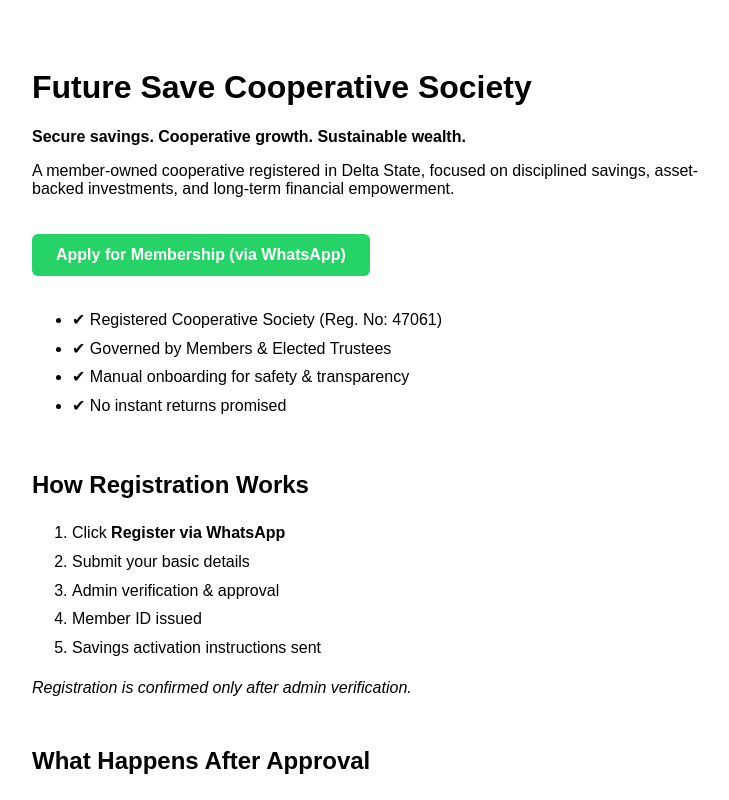
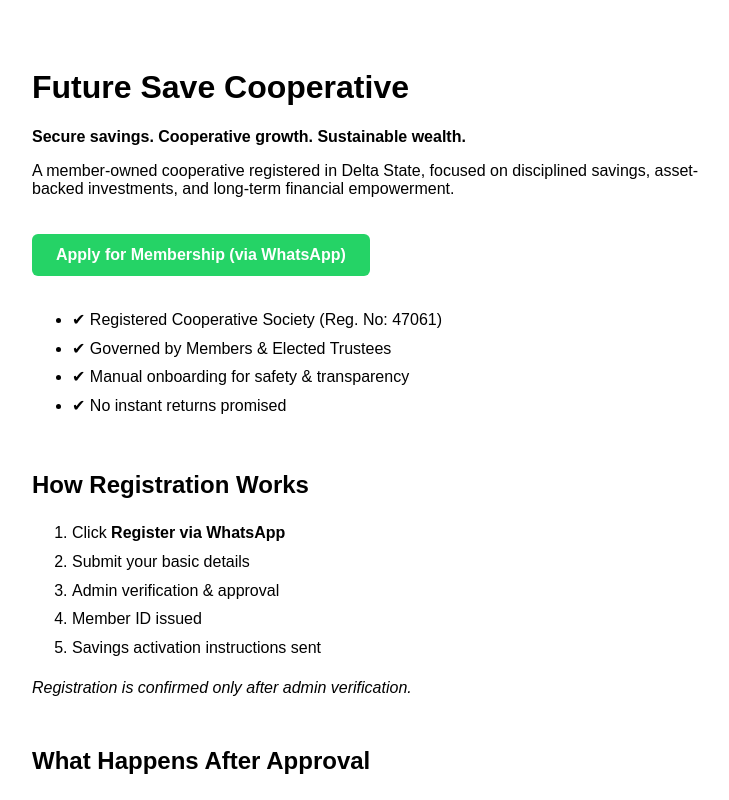
Before and after one commit to futuresavecooperative-bit/futuresavecooperative-website, a Next.js app: page / in a window 1280 px wide. Shown: the top 800 px of the page, without its empty margins (16-745 px from the left). Built offline with nearby package versions, Linux system fonts and the light colour scheme.

Commit message:
Update index.js hero name update

```diff
--- a/pages/index.js
+++ b/pages/index.js
@@ -15,7 +15,7 @@ export default function Home() {
     <main style={{ padding: 40, fontFamily: "Arial" }}>
 
       {/* HERO SECTION */}
-      <h1>Future Save Cooperative Society</h1>
+      <h1>Future Save Cooperative</h1>
       <p><strong>Secure savings. Cooperative growth. Sustainable wealth.</strong></p>
 
       <p style={{ maxWidth: 700 }}>
```
